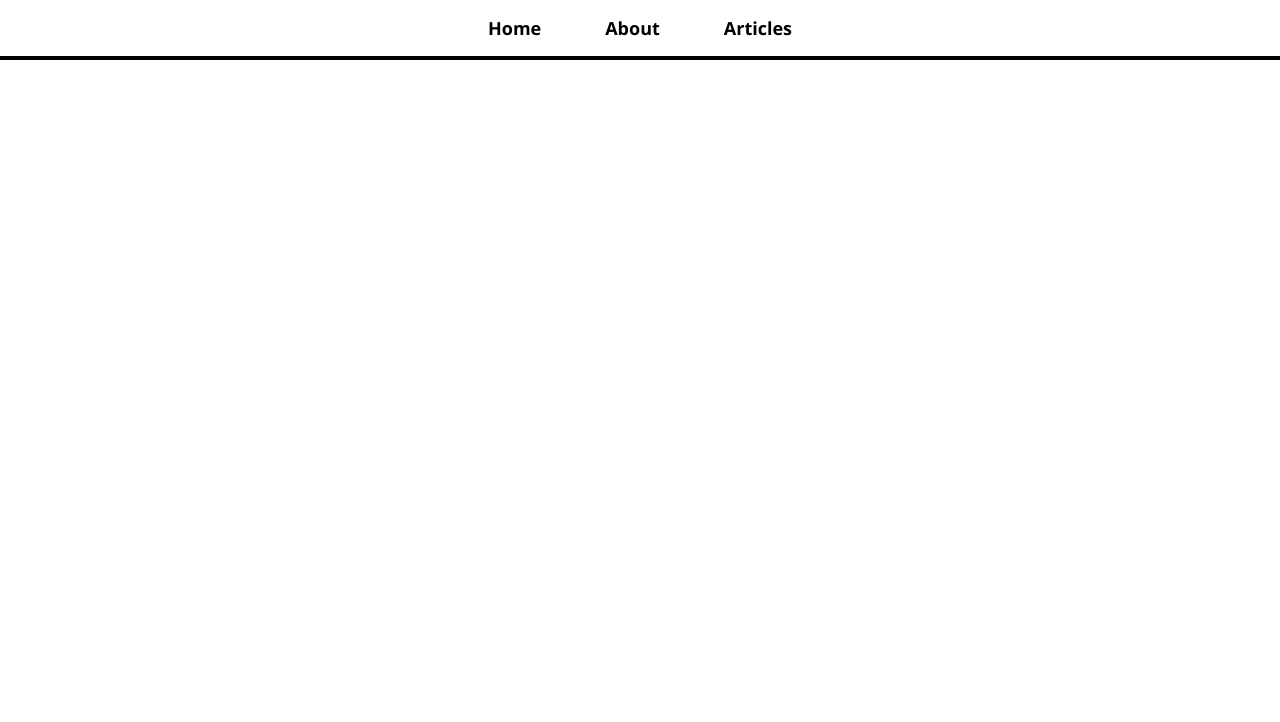
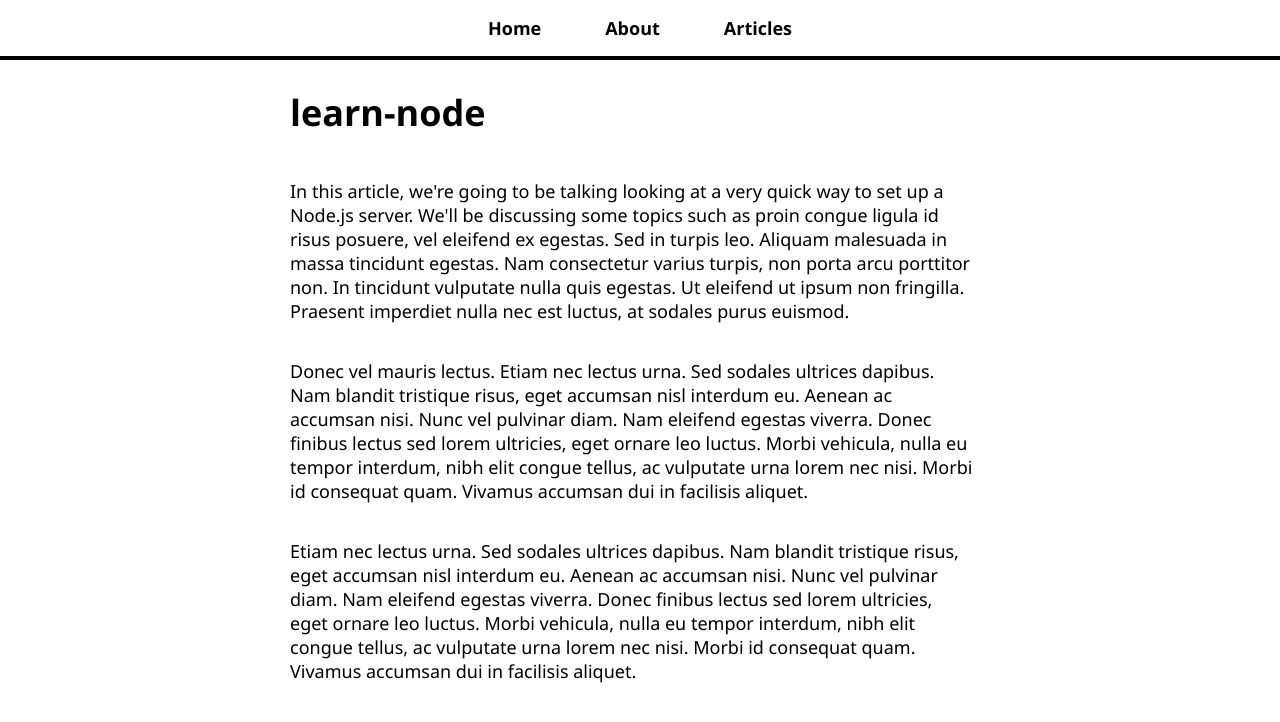
Before and after one commit to minhtiennguyen/my-blog, a React (Create React App) app: page /article/learn-node in a window 1280 px wide. Shown: the top 722 px of the page. Built offline with nearby package versions, Linux system fonts and the light colour scheme.

Commit message:
add mock data

```diff
--- a/src/App.js
+++ b/src/App.js
@@ -17,7 +17,7 @@
           <Route path='/' exact component={HomePage} />
           <Route path='/about' component={AboutPage} />
           <Route path='/articles-list' exact component={ArticlesList} />
-          <Route path='/article' exact component={ArticlePage} />
+          <Route path='/article/:name' exact component={ArticlePage} />
         </div>
       </div>
     </Router>
--- /dev/null
+++ b/src/articles-content.js
@@ -0,0 +1,77 @@
+const articles = [
+  {
+      name: 'learn-react',
+      title: 'The Fastest Way to Learn React',
+      content: [
+          `Welcome! Today we're going to be talking about the fastest way to
+          learn React. We'll be discussing some topics such as proin congue
+          ligula id risus posuere, vel eleifend ex egestas. Sed in turpis leo.
+          Aliquam malesuada in massa tincidunt egestas. Nam consectetur varius turpis,
+          non porta arcu porttitor non. In tincidunt vulputate nulla quis egestas. Ut
+          eleifend ut ipsum non fringilla. Praesent imperdiet nulla nec est luctus, at
+          sodales purus euismod.`,
+          `Donec vel mauris lectus. Etiam nec lectus urna. Sed sodales ultrices dapibus.
+          Nam blandit tristique risus, eget accumsan nisl interdum eu. Aenean ac accumsan
+          nisi. Nunc vel pulvinar diam. Nam eleifend egestas viverra. Donec finibus lectus
+          sed lorem ultricies, eget ornare leo luctus. Morbi vehicula, nulla eu tempor
+          interdum, nibh elit congue tellus, ac vulputate urna lorem nec nisi. Morbi id
+          consequat quam. Vivamus accumsan dui in facilisis aliquet.`,
+          `Etiam nec lectus urna. Sed sodales ultrices dapibus.
+          Nam blandit tristique risus, eget accumsan nisl interdum eu. Aenean ac accumsan
+          nisi. Nunc vel pulvinar diam. Nam eleifend egestas viverra. Donec finibus lectus
+          sed lorem ultricies, eget ornare leo luctus. Morbi vehicula, nulla eu tempor
+          interdum, nibh elit congue tellus, ac vulputate urna lorem nec nisi. Morbi id
+          consequat quam. Vivamus accumsan dui in facilisis aliquet.`,
+      ]
+  },    {
+      name: 'learn-node',
+      title: 'How to Build a Node Server in 10 Minutes',
+      content: [
+          `In this article, we're going to be talking looking at a very quick way
+          to set up a Node.js server. We'll be discussing some topics such as proin congue
+          ligula id risus posuere, vel eleifend ex egestas. Sed in turpis leo.
+          Aliquam malesuada in massa tincidunt egestas. Nam consectetur varius turpis,
+          non porta arcu porttitor non. In tincidunt vulputate nulla quis egestas. Ut
+          eleifend ut ipsum non fringilla. Praesent imperdiet nulla nec est luctus, at
+          sodales purus euismod.`,
+          `Donec vel mauris lectus. Etiam nec lectus urna. Sed sodales ultrices dapibus.
+          Nam blandit tristique risus, eget accumsan nisl interdum eu. Aenean ac accumsan
+          nisi. Nunc vel pulvinar diam. Nam eleifend egestas viverra. Donec finibus lectus
+          sed lorem ultricies, eget ornare leo luctus. Morbi vehicula, nulla eu tempor
+          interdum, nibh elit congue tellus, ac vulputate urna lorem nec nisi. Morbi id
+          consequat quam. Vivamus accumsan dui in facilisis aliquet.`,
+          `Etiam nec lectus urna. Sed sodales ultrices dapibus.
+          Nam blandit tristique risus, eget accumsan nisl interdum eu. Aenean ac accumsan
+          nisi. Nunc vel pulvinar diam. Nam eleifend egestas viverra. Donec finibus lectus
+          sed lorem ultricies, eget ornare leo luctus. Morbi vehicula, nulla eu tempor
+          interdum, nibh elit congue tellus, ac vulputate urna lorem nec nisi. Morbi id
+          consequat quam. Vivamus accumsan dui in facilisis aliquet.`,
+      ]
+  },     {
+      name: 'my-thoughts-on-resumes',
+      title: 'My Thoughts on Resumes',
+      content: [
+          `Today is the day I talk about something which scares most people: resumes.
+          In reality, I'm not sure why people have such a hard time with proin congue
+          ligula id risus posuere, vel eleifend ex egestas. Sed in turpis leo.
+          Aliquam malesuada in massa tincidunt egestas. Nam consectetur varius turpis,
+          non porta arcu porttitor non. In tincidunt vulputate nulla quis egestas. Ut
+          eleifend ut ipsum non fringilla. Praesent imperdiet nulla nec est luctus, at
+          sodales purus euismod.`,
+          `Donec vel mauris lectus. Etiam nec lectus urna. Sed sodales ultrices dapibus.
+          Nam blandit tristique risus, eget accumsan nisl interdum eu. Aenean ac accumsan
+          nisi. Nunc vel pulvinar diam. Nam eleifend egestas viverra. Donec finibus lectus
+          sed lorem ultricies, eget ornare leo luctus. Morbi vehicula, nulla eu tempor
+          interdum, nibh elit congue tellus, ac vulputate urna lorem nec nisi. Morbi id
+          consequat quam. Vivamus accumsan dui in facilisis aliquet.`,
+          `Etiam nec lectus urna. Sed sodales ultrices dapibus.
+          Nam blandit tristique risus, eget accumsan nisl interdum eu. Aenean ac accumsan
+          nisi. Nunc vel pulvinar diam. Nam eleifend egestas viverra. Donec finibus lectus
+          sed lorem ultricies, eget ornare leo luctus. Morbi vehicula, nulla eu tempor
+          interdum, nibh elit congue tellus, ac vulputate urna lorem nec nisi. Morbi id
+          consequat quam. Vivamus accumsan dui in facilisis aliquet.`,
+      ]
+  },
+];
+
+export default articles;
--- a/src/pages/ArticlePage.js
+++ b/src/pages/ArticlePage.js
@@ -1,9 +1,19 @@
 import React from 'react';
+import articlesContent from '../articles-content';
 
-const ArticlePage = () => (
-  <>
-    <h1>This is an article</h1>
-  </>
-);
+const ArticlePage = ({ match }) => {
+  const { name } = match.params;
+
+  const article = articlesContent.find(a => a.name === name);
+  if (!article) return <h1>Article does not exist!</h1>;
+  return (
+    <>
+      <h1>{article.name}</h1>
+      {article.content.map((paragraph, key) => (
+        <p key={key}>{paragraph}</p>
+      ))}
+    </>
+  );
+};
 
 export default ArticlePage;
```
